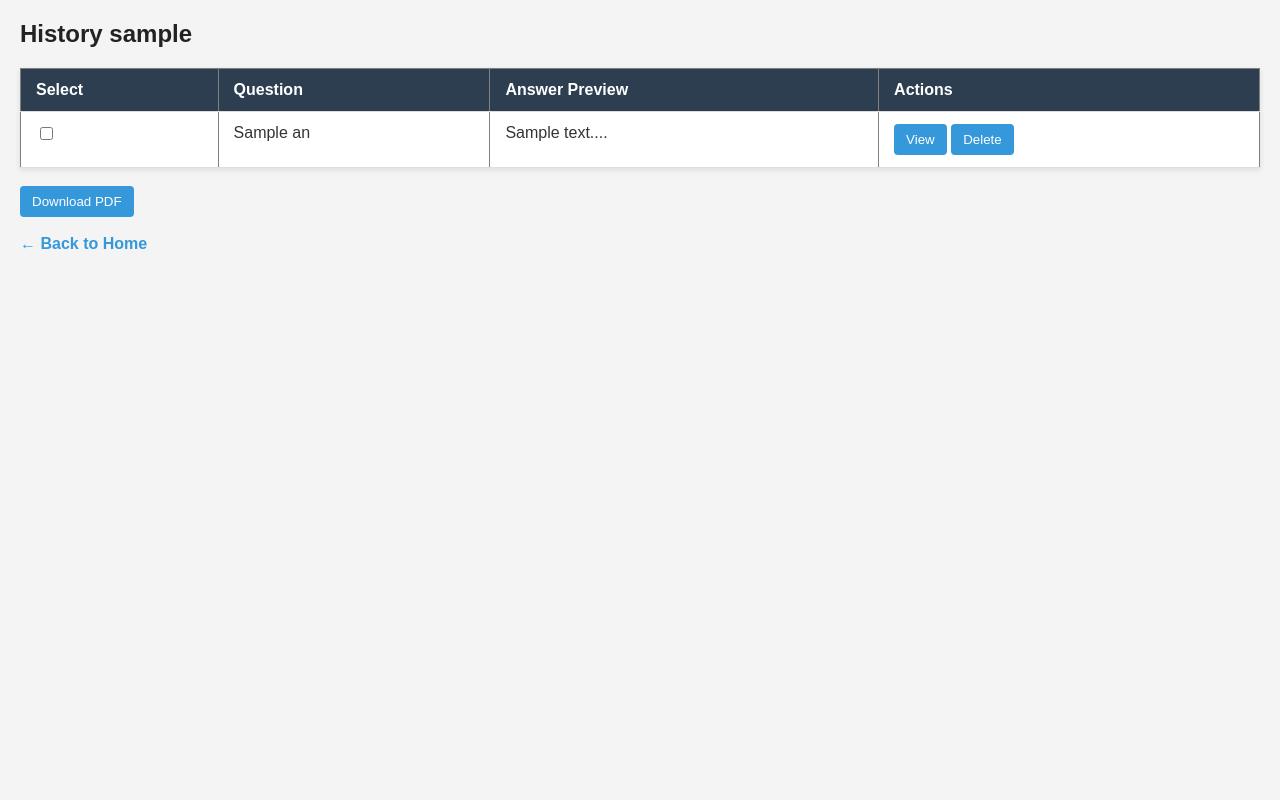
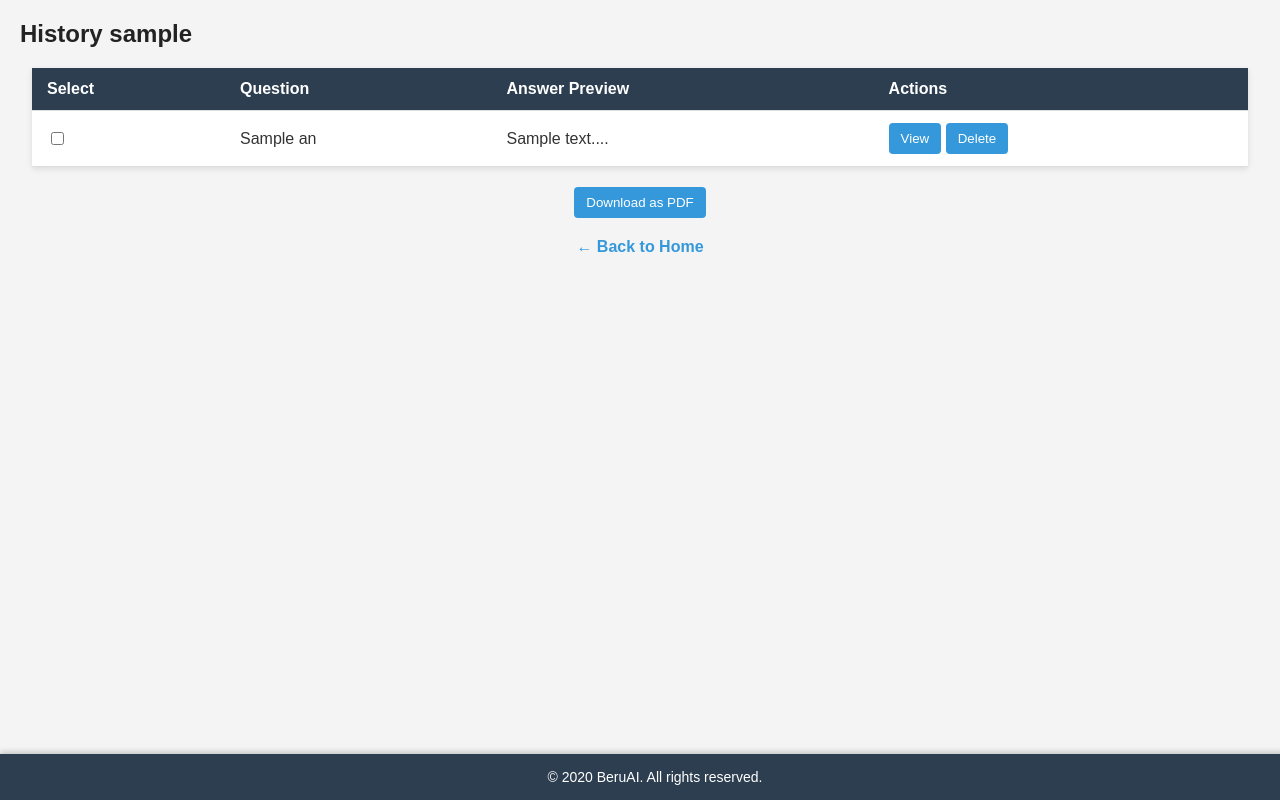
Before and after one commit to SanFlash/Satyen78beruAI, a Flask app: template templates/answers.html in a window 1280 px wide. Run offline with Flask 3, Linux system fonts and the light colour scheme; the template is opened without the code that fills it: most values are stand-ins (such as "Sample title", 1, 10 or a date in 2020).

Commit message:
Update answers.html

```diff
--- a/templates/answers.html
+++ b/templates/answers.html
@@ -1,22 +1,27 @@
 <!DOCTYPE html>
-<html>
+<html lang="en">
 <head>
+  <meta charset="UTF-8">
   <title>Your Answers</title>
+  <meta name="viewport" content="width=device-width, initial-scale=1.0">
   <style>
+    /* General Styles */
     body {
       font-family: Arial, sans-serif;
-    margin: 20px;
+      margin: 0;
+      padding-bottom: 80px; /* Prevent content from hiding under fixed footer */
       background-color: #f4f4f4;
       color: #333;
     }
 
     h2 {
+      margin: 20px;
       color: #222;
-    margin-bottom: 20px;
     }
 
     table {
-    width: 100%;
+      width: 95%;
+      margin: 0 auto;
       border-collapse: collapse;
       background-color: #fff;
       box-shadow: 0 2px 6px rgba(0, 0, 0, 0.1);
@@ -31,10 +36,6 @@
     th {
       background-color: #2c3e50;
       color: white;
-  }
-
-  td {
-    vertical-align: top;
     }
 
     button {
@@ -52,6 +53,8 @@
     }
 
     a {
+      display: inline-block;
+      margin: 20px;
       text-decoration: none;
       color: #3498db;
       font-weight: bold;
@@ -121,15 +124,31 @@
 
     #tabContent {
       border-top: 1px solid #ccc;
-    padding-top: 10px;
+      padding: 10px;
       max-height: 60vh;
       overflow-y: auto;
       background: #fefefe;
-    padding: 10px;
       border-radius: 4px;
     }
 
-  /* Global responsive tweaks */
+    /* Footer */
+    .footer {
+      background-color: #2c3e50;
+      color: white;
+      text-align: center;
+      padding: 15px;
+      font-size: 14px;
+    }
+
+    .footer.fixed {
+      position: fixed;
+      bottom: 0;
+      left: 0;
+      width: 100%;
+      box-shadow: 0 -2px 6px rgba(0, 0, 0, 0.2);
+    }
+
+    /* Responsive */
     @media (max-width: 768px) {
       table, th, td {
         font-size: 14px;
@@ -137,15 +156,20 @@
 
       button {
         padding: 6px 10px;
+        font-size: 14px;
+      }
+
+      td {
+        word-break: break-word;
       }
     }
   </style>
-
 </head>
 <body>
+
   <h2>History {{ user_name }}</h2>
 
-  <table border="1">
+  <table>
     <thead>
       <tr>
         <th>Select</th>
@@ -162,8 +186,7 @@
         <td>{{ ans.answer[:100]|safe }}...</td>
         <td>
           <button type="button" onclick="showAnswer(this)" data-answer="{{ ans.answer | safe }}">View</button>
-
-        <form method="POST" action="/delete/{{ ans.id }}" style="display:inline;">
+          <form method="POST" action="/delete/{{ ans.id }}">
             <button type="submit" onclick="return confirm('Delete this answer?')">Delete</button>
           </form>
         </td>
@@ -171,66 +194,55 @@
       {% endfor %}
     </tbody>
   </table>
-  <!-- MODAL CONTAINER -->
-<div id="answerModal" style="display:none; position:fixed; top:0; left:0; width:100%; height:100%; background:rgba(0,0,0,0.6); z-index:1000; align-items:center; justify-content:center;">
-  <div style="background:white; padding:20px; max-width:90%; max-height:90%; overflow:auto; border-radius:10px; position:relative;">
-    <span onclick="closeModal()" style="position:absolute; top:10px; right:15px; cursor:pointer; font-size:20px;">&times;</span>
+<input type="hidden" id="selected-ids" value="[]">
+  <div style="text-align: center; margin-top: 20px;">
+    <!-- PDF Download -->
+<button onclick="downloadFile('pdf')">Download as PDF</button>
 
-    <!-- Tab Buttons -->
-    <div id="tabButtons" style="margin-bottom:10px; display:flex; flex-wrap:wrap; gap:8px;"></div>
+  </div>
 
-    <!-- Tab Content -->
-    <div id="tabContent" style="border-top:1px solid #ccc; padding-top:10px;"></div>
+  <div style="text-align: center;">
+    <a href="/">← Back to Home</a>
+  </div>
 
-    <!-- Download Button -->
-    <button onclick="downloadCurrentAnswer()" style="margin-top:10px;">Download This Answer as PDF</button>
+  <!-- MODAL -->
+  <div id="answerModal">
+    <div>
+      <span onclick="closeModal()">&times;</span>
+      <div id="tabButtons"></div>
+      <div id="tabContent"></div>
+
     </div>
   </div>
 
+  <!-- Footer -->
+  <footer class="footer fixed">
+    &copy; {{ current_year }} BeruAI. All rights reserved.
+  </footer>
 
-  <br>
-  <button type="button" onclick="submitAction('/download/combined/pdf')">Download PDF</button>
-
-  <br><br>
-  <a href="/">← Back to Home</a>
-
-  <!-- View Answer Modal -->
-  <div id="answerModal" class="modal">
-    <div class="modal-content">
-      <h3>Full Answer</h3>
-      <p id="modalAnswerContent"></p>
-      <button onclick="closeModal()">Close</button>
-    </div>
-  </div>
   <script>
     function showAnswer(button) {
       const answerHtml = button.getAttribute("data-answer");
-    const modal = document.getElementById("answerModal");
-    const contentDiv = document.getElementById("modalContent");
-
-    contentDiv.innerHTML = answerHtml;
-    modal.style.display = "flex";
+      document.getElementById("tabButtons").innerHTML = '';
+      document.getElementById("tabContent").innerHTML = answerHtml;
+      document.getElementById("answerModal").style.display = "flex";
     }
 
     function closeModal() {
       document.getElementById("answerModal").style.display = "none";
     }
 
-  // Close modal if clicking outside the content box
     window.onclick = function(event) {
       const modal = document.getElementById("answerModal");
-    if (event.target === modal) {
-      closeModal();
+      if (event.target === modal) closeModal();
     }
-  }
-</script>
-  <script>
+
     function submitAction(url) {
       const checkboxes = document.querySelectorAll('input[name="answer_ids"]:checked');
       const selectedIds = Array.from(checkboxes).map(cb => cb.value);
 
       if (selectedIds.length === 0) {
-      alert("Select at least one answer.");
+        alert("This Feature will get updated soon...");
         return;
       }
 
@@ -255,11 +267,44 @@
       })
       .catch(err => alert("Error: " + err.message));
     }
-</script>
-<script>
-  function showAnswer(button) {
-    const answer = button.getAttribute("data-answer");
-    alert(answer);
+
+    function getSelectedIds() {
+    // You should replace this with your actual selection logic
+    // For now, let’s grab them from a hidden input
+    return JSON.parse(document.getElementById('selected-ids').value || "[]");
+}
+
+function downloadFile(type) {
+    const ids = getSelectedIds();
+    if (ids.length === 0) {
+        alert("This Feature will get updated soon...");
+        return;
+    }
+
+    const formData = new FormData();
+    formData.append("ids", JSON.stringify(ids));
+
+    fetch(`/download/combined/${type}`, {
+        method: "POST",
+        body: formData
+    })
+    .then(response => {
+        if (!response.ok) throw new Error("Failed to download file.");
+        return response.blob();
+    })
+    .then(blob => {
+        const url = window.URL.createObjectURL(blob);
+        const a = document.createElement("a");
+        a.href = url;
+        a.download = `answers.${type}`;
+        document.body.appendChild(a);
+        a.click();
+        a.remove();
+        URL.revokeObjectURL(url);
+    })
+    .catch(error => {
+        alert("Error: " + error.message);
+    });
 }
   </script>
 </body>
```
Lines whose indentation alone changed are shown as unchanged.
